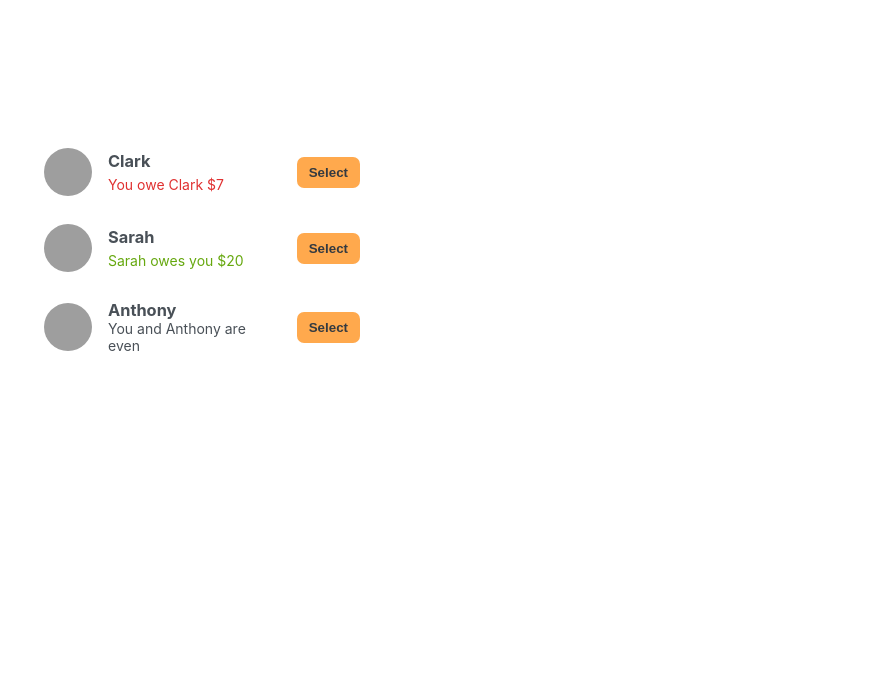
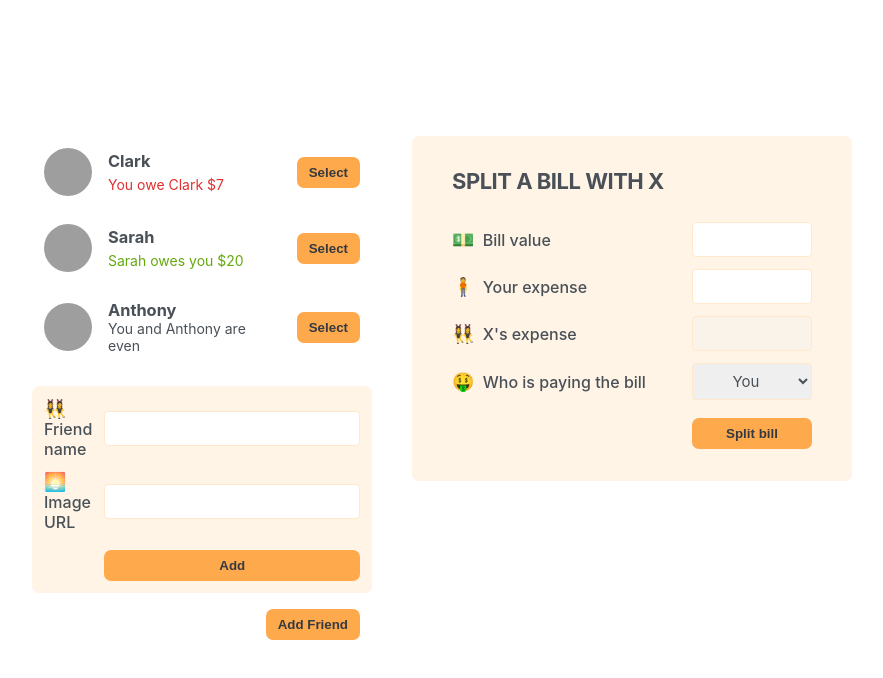
Before and after one commit to olliepegram/eat-n-split, a React (Create React App) app: page / in a window 1280 px wide. Shown: the top 678 px of the page, without its empty margins (198-1081 px from the left). Built offline with nearby package versions, Linux system fonts and the light colour scheme; grey boxes are pictures that could not be loaded.

Commit message:
static forms finished

```diff
--- a/src/App.js
+++ b/src/App.js
@@ -24,7 +24,10 @@
 		<div className='app'>
 			<div className='sidebar'>
 				<FriendsList />
+				<FormAddFriend />
+				<Button>Add Friend</Button>
 			</div>
+			<FormSplitBill />
 		</div>
 	);
 }
@@ -63,7 +66,52 @@
 				</p>
 			)}
 			{friend.balance === 0 && <p>You and {friend.name} are even</p>}
-			<button className='button'>Select</button>
+			<Button>Select</Button>
 		</li>
 	);
 }
+
+function Button({ children }) {
+	return <button className='button'>{children}</button>;
+}
+
+function FormAddFriend() {
+	return (
+		<form className='form-add-friend'>
+			<label>👯‍♀️ Friend name</label>
+			<input type='text' />
+			<label>🌅 Image URL</label>
+			<input type='text' />
+
+			<Button>Add</Button>
+		</form>
+	);
+}
+
+function FormSplitBill() {
+	return (
+		<form className='form-split-bill'>
+			<h2>Split a bill with X</h2>
+
+			<label>💵 Bill value</label>
+			<input type='text' />
+
+			<label>🧍 Your expense</label>
+			<input type='text' />
+
+			<label>👯‍♀️ X's expense</label>
+			<input
+				type='text'
+				disabled
+			/>
+
+			<label htmlFor=''>🤑 Who is paying the bill</label>
+			<select>
+				<option value='user'>You</option>
+				<option value='friend'>X</option>
+			</select>
+
+			<Button>Split bill</Button>
+		</form>
+	);
+}
```
